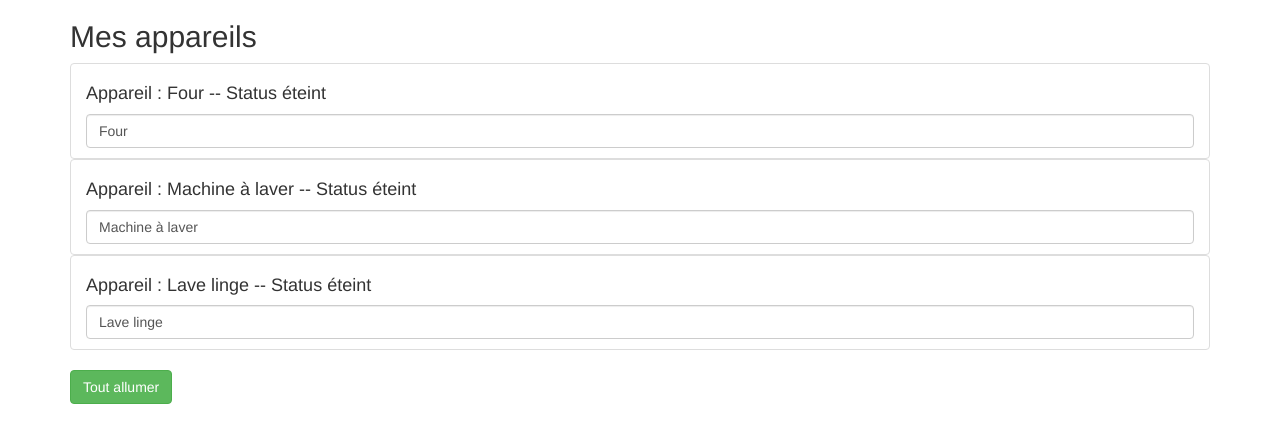
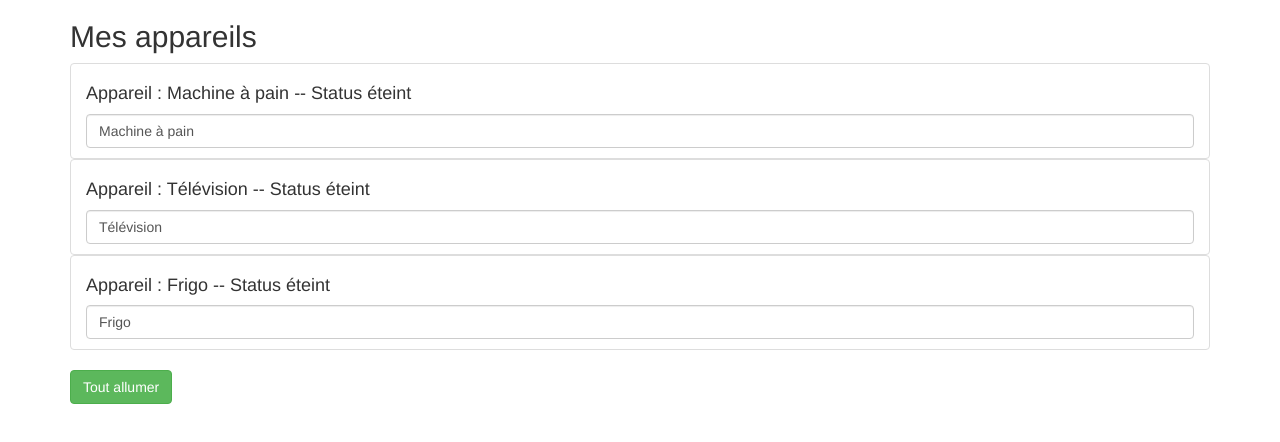
Before and after one commit to ChipsInChief/2021-2022-s1-angular, an Angular app: page / in a window 1280 px wide. Shown: the top 442 px of the page. Built offline with nearby package versions, Linux system fonts and the light colour scheme.

Commit message:
Ajout des informations sur les appareils depuis app.component.ts

```diff
--- a/src/app/app.component.html
+++ b/src/app/app.component.html
@@ -3,9 +3,9 @@
     <div class="col-xs-12">
       <h2>Mes appareils</h2>
       <ul class="list-group">
-        <app-appareil appareilName="Four" ></app-appareil>
-        <app-appareil appareilName="Machine à laver" ></app-appareil>
-        <app-appareil appareilName="Lave linge" ></app-appareil>
+        <app-appareil [appareilName]="appareilOne" ></app-appareil>
+        <app-appareil [appareilName]="appareilTwo" ></app-appareil>
+        <app-appareil [appareilName]="appareilThree" ></app-appareil>
       </ul>
     </div>
   </div>
--- a/src/app/app.component.ts
+++ b/src/app/app.component.ts
@@ -7,6 +7,10 @@ import { Component } from '@angular/core';
 })
 export class AppComponent {
   isAuth = false;
+
+  appareilOne: string = 'Machine à pain';
+  appareilTwo: string = 'Télévision';
+  appareilThree: string = 'Frigo';
 
   constructor() {
     setTimeout(
```
